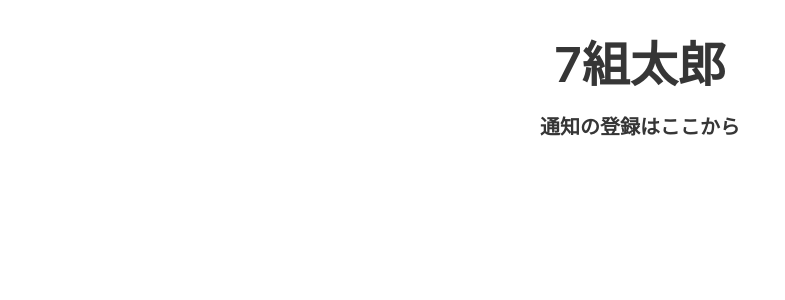
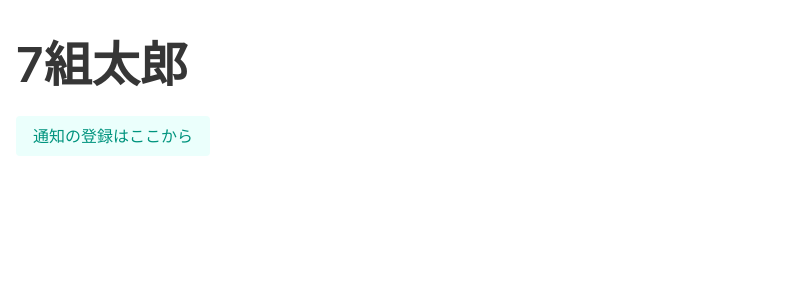
Before and after one commit to YuseiIto/nTaro, a Nuxt app: page / in a window 1280 px wide. Shown: the top 300 px of the page, without its empty margins (0-785 px from the left). Built offline with nearby package versions, Linux system fonts and the light colour scheme.

Commit message:
Add:modal

```diff
--- a/client/components/ntaro_headder.vue
+++ b/client/components/ntaro_headder.vue
@@ -1,15 +1,40 @@
 <template>
-<header>
+<div>
+<header style="margin:1em;">
     <h1 class="title is-1 centre top-title">7組太郎</h1>
-    <h3 class="title is-5 centre">通知の登録はここから</h3>
+    <button type="button" class="button is-primary is-light centre" v-on:click="flip">通知の登録はここから</button>
 </header>
+<div v-bind:class="[isActive ? 'is-active' : '','modal']">
+  <div class="modal-background"></div>
+  <div class="modal-card">
+    <header class="modal-card-head">
+      <p class="modal-card-title">Modal title</p>
+      <button class="delete" aria-label="close" v-on:click="flip"></button>
+    </header>
+    <section class="modal-card-body">
+      <!-- Content ... -->
+    </section>
+    <footer class="modal-card-foot">
+      <button class="button is-success">Save changes</button>
+      <button class="button">Cancel</button>
+    </footer>
+  </div>
+</div>
+</div>
 </template>
 <script>
 export default{
     name:"ntaro_headder",
     data:()=>{
-    }
+        return {isActive:false}
+    },
+    methods:{
+    flip:function(event){
+      this.isActive=!this.isActive;
+    }}
 }
+
+
 </script>
 
 <style>
@@ -18,6 +43,6 @@ export default{
 }
 
 .centre{
-     text-align: center;
+       margin-bottom: 0.8em;
 }
 </style>
```
